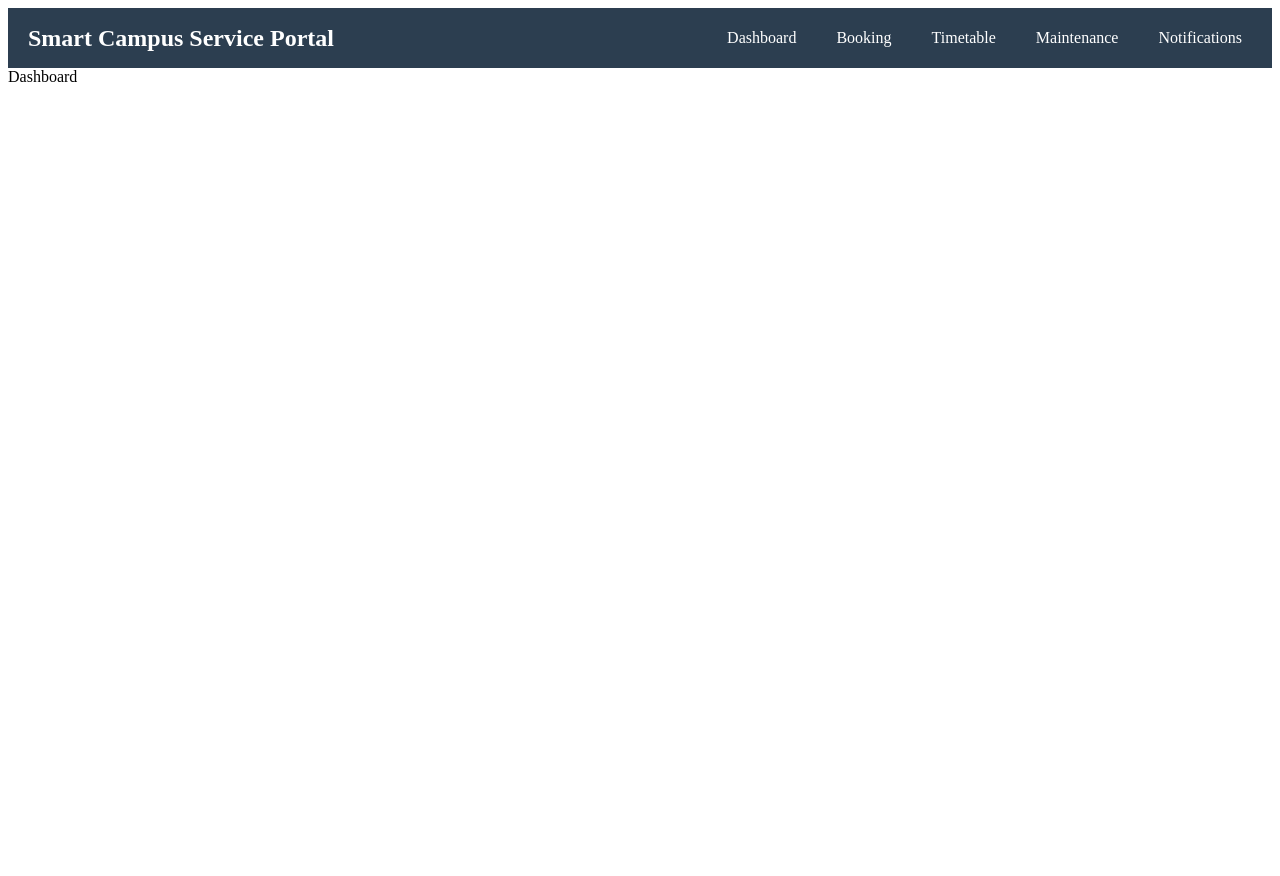
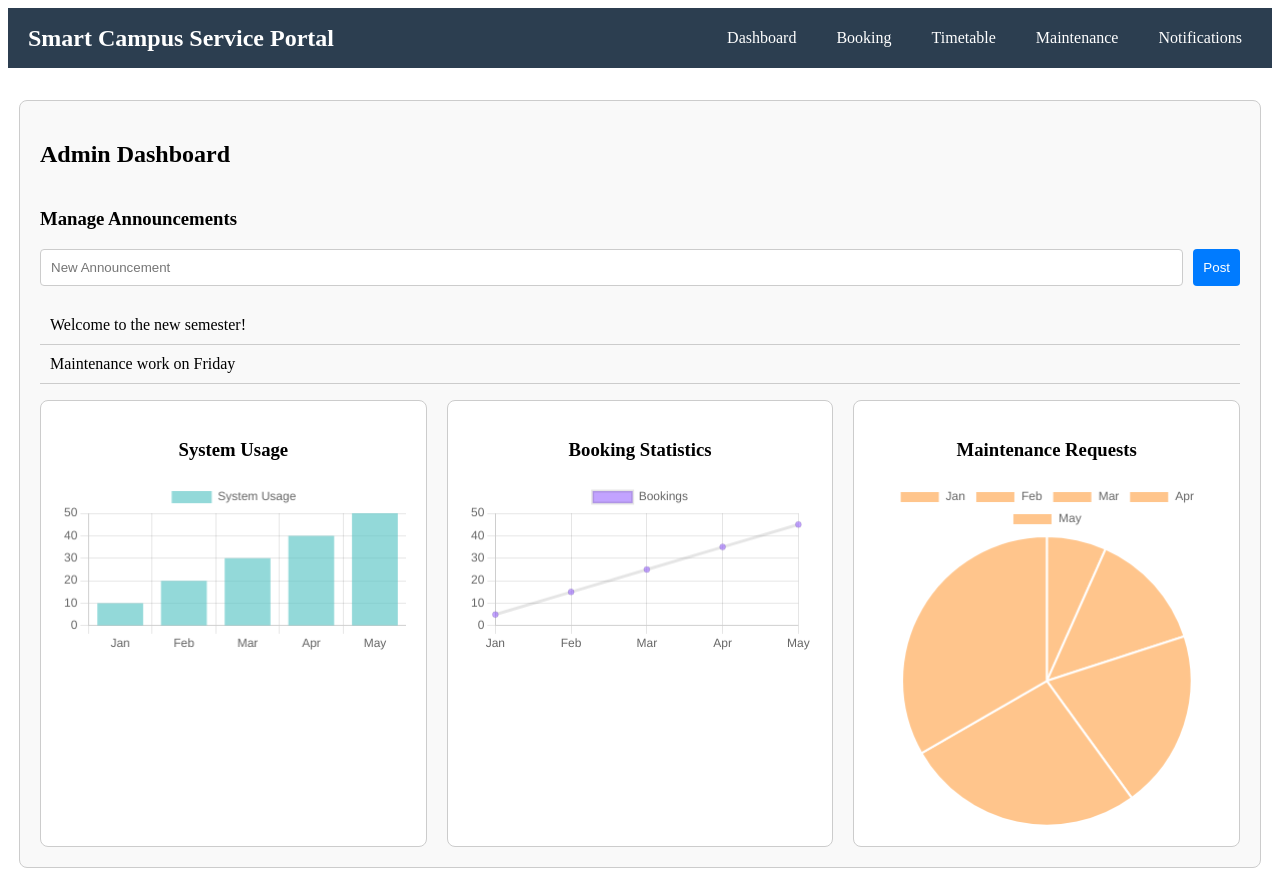
Before and after one commit to mabilisasandile/smart-campus-app, a React (Create React App) app: page /dashboard in a window 1280 px wide. Before the commit the page ends 800 px from the top, so only its background shows below. Built offline with nearby package versions, Linux system fonts and the light colour scheme.

Commit message:
admin/booking

```diff
--- a/package.json
+++ b/package.json
@@ -8,6 +8,7 @@
     "@testing-library/react": "^16.3.0",
     "@testing-library/user-event": "^13.5.0",
     "react": "^19.1.0",
+    "react-chartjs-2": "^5.3.0",
     "react-dom": "^19.1.0",
     "react-icons": "^5.5.0",
     "react-router-dom": "^7.5.3",
--- a/src/App.css
+++ b/src/App.css
@@ -210,7 +210,8 @@
   border-radius: 8px;
   box-shadow: 0 4px 8px rgba(0, 0, 0, 0.1);
   text-align: center;
-  width: 300px;
+  width: 500px;
+  height: 300px;
   z-index: 1;
 }
 
@@ -218,7 +219,11 @@
   margin-bottom :15px;
   text-align: left;
 }
-
+.login-button{
+ background-color: #282c34;
+ border-radius: 2%;
+ color: whitesmoke;
+}
 
 .form-group label {
 display: block;
@@ -231,3 +236,123 @@ width: 100%;
 padding: 8px;
 box-sizing: border-box;
 }
+
+.booking-container {
+  max-width: 600px;
+  margin: 0 auto;
+  margin-top: 2rem;
+  padding: 20px;
+  border: 1px solid #ccc;
+  border-radius: 8px;
+  background-color: #f9f9f9;
+}
+
+.booking-form {
+  display: flex;
+  flex-direction: column;
+  gap: 10px;
+  margin-bottom: 20px;
+}
+
+.booking-form select,
+.booking-form input {
+  padding: 10px;
+  border: 1px solid #ccc;
+  border-radius: 4px;
+}
+
+.booking-form button {
+  padding: 10px;
+  background-color: #282c34;
+  color: white;
+  border: none;
+  border-radius: 4px;
+  cursor: pointer;
+}
+
+.booking-form button:hover {
+  background-color: #282c34;
+}
+
+.booking-list {
+  margin-top: 20px;
+}
+
+.booking-list ul {
+  list-style-type: none;
+  padding: 0;
+}
+
+.booking-list li {
+  padding: 10px;
+  border-bottom: 1px solid #ccc;
+}
+
+.dashboard-container {
+  max-width: 1200px;
+  margin: 0 auto;
+  margin-top: 2rem;
+  padding: 20px;
+  border: 1px solid #ccc;
+  border-radius: 8px;
+  background-color: #f9f9f9;
+}
+
+.chart-section {
+  display: flex;
+  justify-content: space-between;
+  gap: 20px;
+}
+
+.chart-container {
+  flex: 1;
+  padding: 20px;
+  border: 1px solid #ccc;
+  border-radius: 8px;
+  background-color: #fff;
+}
+
+.chart-container h3 {
+  text-align: center;
+  margin-bottom: 20px;
+}
+
+.management-section {
+  margin-top: 40px;
+}
+
+.announcement-form {
+  display: flex;
+  gap: 10px;
+  margin-bottom: 20px;
+}
+
+.announcement-form input {
+  flex: 1;
+  padding: 10px;
+  border: 1px solid #ccc;
+  border-radius: 4px;
+}
+
+.announcement-form button {
+  padding: 10px;
+  background-color: #007bff;
+  color: white;
+  border: none;
+  border-radius: 4px;
+  cursor: pointer;
+}
+
+.announcement-form button:hover {
+  background-color: #0056b3;
+}
+
+.announcement-list {
+  list-style-type: none;
+  padding: 0;
+}
+
+.announcement-list li {
+  padding: 10px;
+  border-bottom: 1px solid #ccc;
+}
--- a/src/components/Booking.jsx
+++ b/src/components/Booking.jsx
@@ -1,9 +1,70 @@
-import React from 'react'
+import React, { useState } from 'react';
+import '../App.css';
 
 const Booking = () => {
+  const [bookings, setBookings] = useState([]);
+  const [newBooking, setNewBooking] = useState({ type: 'study', room: '', date: '', time: '', module: '' });
+  const registeredModules = ['Mathematics', 'Physics', 'Computer Science']; // Example modules
+
+  const handleInputChange = (e) => {
+    const { name, value } = e.target;
+    setNewBooking({ ...newBooking, [name]: value });
+  };
+
+  const handleBooking = () => {
+    setBookings([...bookings, newBooking]);
+    setNewBooking({ type: 'study', room: '', date: '', time: '', module: '' });
+  };
+
   return (
-    <div>Booking</div>
-  )
-}
+    <div className="booking-container">
+      <h2>Booking</h2>
+      <div className="booking-form">
+        <select name="type" value={newBooking.type} onChange={handleInputChange}>
+          <option value="study">Study Room</option>
+          <option value="appointment">Appointment with Lecturer</option>
+        </select>
+        {newBooking.type === 'appointment' && (
+          <select name="module" value={newBooking.module} onChange={handleInputChange}>
+            <option value="">Select Module</option>
+            {registeredModules.map((module, index) => (
+              <option key={index} value={module}>{module}</option>
+            ))}
+          </select>
+        )}
+        <input
+          type="text"
+          name="room"
+          placeholder="Room"
+          value={newBooking.room}
+          onChange={handleInputChange}
+        />
+        <input
+          type="date"
+          name="date"
+          value={newBooking.date}
+          onChange={handleInputChange}
+        />
+        <input
+          type="time"
+          name="time"
+          value={newBooking.time}
+          onChange={handleInputChange}
+        />
+        <button onClick={handleBooking}>Book</button>
+      </div>
+      <div className="booking-list">
+        <h3>Bookings</h3>
+        <ul>
+          {bookings.map((booking, index) => (
+            <li key={index}>
+              {booking.type === 'study' ? 'Study Room' : `Appointment (${booking.module})`} - {booking.room} - {booking.date} at {booking.time}
+            </li>
+          ))}
+        </ul>
+      </div>
+    </div>
+  );
+};
 
-export default Booking
+export default Booking;
--- a/src/components/Dashboard.jsx
+++ b/src/components/Dashboard.jsx
@@ -1,9 +1,102 @@
-import React from 'react'
+import React, { useEffect, useState } from 'react';
+import '../App.css';
+import { Bar, Line, Pie } from 'react-chartjs-2';
+import 'chart.js/auto';
 
 const Dashboard = () => {
+  const [systemUsage, setSystemUsage] = useState([]);
+  const [bookingStats, setBookingStats] = useState([]);
+  const [maintenanceRequests, setMaintenanceRequests] = useState([]);
+  const [announcements, setAnnouncements] = useState([]);
+  const [newAnnouncement, setNewAnnouncement] = useState('');
+
+  useEffect(() => {
+    // Fetch data from API or database
+    // Example data
+    setSystemUsage([10, 20, 30, 40, 50]);
+    setBookingStats([5, 15, 25, 35, 45]);
+    setMaintenanceRequests([2, 4, 6, 8, 10]);
+    setAnnouncements(['Welcome to the new semester!', 'Maintenance work on Friday']);
+  }, []);
+
+  const handleAnnouncementChange = (e) => {
+    setNewAnnouncement(e.target.value);
+  };
+
+  const postAnnouncement = () => {
+    setAnnouncements([...announcements, newAnnouncement]);
+    setNewAnnouncement('');
+  };
+
+  const systemUsageData = {
+    labels: ['Jan', 'Feb', 'Mar', 'Apr', 'May'],
+    datasets: [
+      {
+        label: 'System Usage',
+        data: systemUsage,
+        backgroundColor: 'rgba(75, 192, 192, 0.6)',
+      },
+    ],
+  };
+
+  const bookingStatsData = {
+    labels: ['Jan', 'Feb', 'Mar', 'Apr', 'May'],
+    datasets: [
+      {
+        label: 'Bookings',
+        data: bookingStats,
+        backgroundColor: 'rgba(153, 102, 255, 0.6)',
+      },
+    ],
+  };
+
+  const maintenanceRequestsData = {
+    labels: ['Jan', 'Feb', 'Mar', 'Apr', 'May'],
+    datasets: [
+      {
+        label: 'Maintenance Requests',
+        data: maintenanceRequests,
+        backgroundColor: 'rgba(255, 159, 64, 0.6)',
+      },
+    ],
+  };
+
   return (
-    <div>Dashboard</div>
-  )
-}
+    <div className="dashboard-container">
+      <h2>Admin Dashboard</h2>
+      <div className="management-section">
+        <h3>Manage Announcements</h3>
+        <div className="announcement-form">
+          <input
+            type="text"
+            placeholder="New Announcement"
+            value={newAnnouncement}
+            onChange={handleAnnouncementChange}
+          />
+          <button onClick={postAnnouncement}>Post</button>
+        </div>
+        <ul className="announcement-list">
+          {announcements.map((announcement, index) => (
+            <li key={index}>{announcement}</li>
+          ))}
+        </ul>
+      </div>
+      <div className="chart-section">
+        <div className="chart-container">
+          <h3>System Usage</h3>
+          <Bar data={systemUsageData} />
+        </div>
+        <div className="chart-container">
+          <h3>Booking Statistics</h3>
+          <Line data={bookingStatsData} />
+        </div>
+        <div className="chart-container">
+          <h3>Maintenance Requests</h3>
+          <Pie data={maintenanceRequestsData} />
+        </div>
+      </div>
+    </div>
+  );
+};
 
-export default Dashboard
+export default Dashboard;
```
Also changed, not shown: 1 other file (tests, documents, lock files or other folders).
